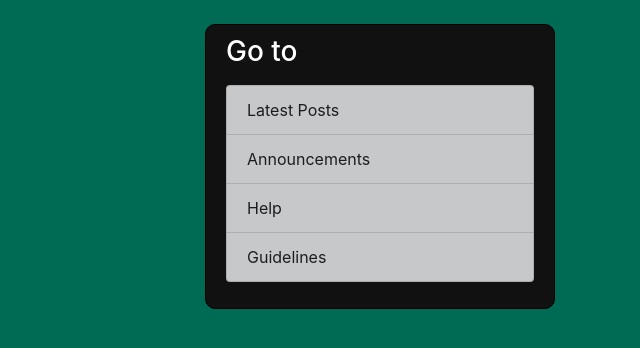
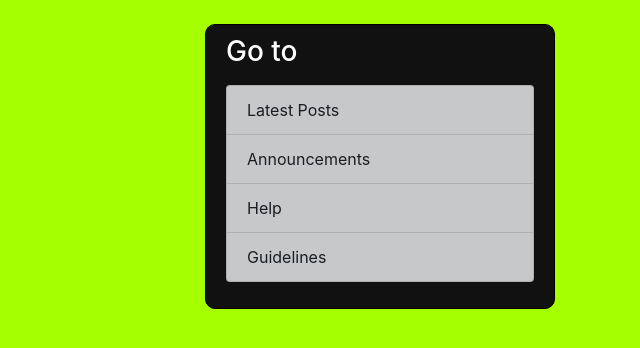
Before and after one commit to Utkarsh-077/django_project, a Django app: template blog/templates/blog/home.html in a window 1280 px wide. Shown: the part 56-404 px from the top of the page, without its empty margins (640-1280 px from the left). Run offline with Django 3.2, Linux system fonts and the light colour scheme; the template is opened without the code that fills it, so the values that code supplies are empty; some libraries are stand-ins or nearby versions.

Commit message:
commit on 'main'

```diff
--- a/blog/static/blog/main.css
+++ b/blog/static/blog/main.css
@@ -1,8 +1,9 @@
 body {
-    background: #006B54;
+    background: #a6ff00;
     color: #333333;
     margin-top: 5rem;
   }
+
 
   h1, h2, h3, h4, h5, h6 {
     color: #ffffff;
```
Also changed, not shown: db.sqlite3.
